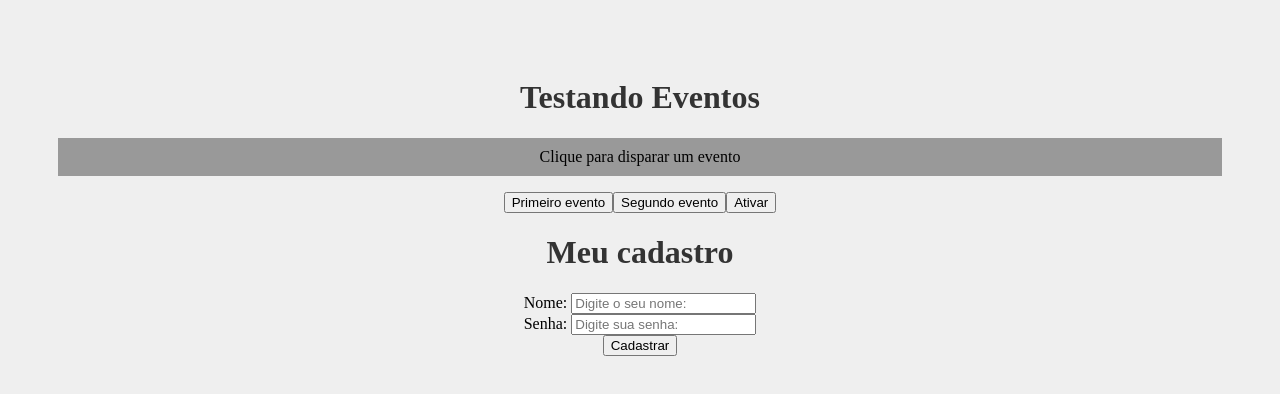
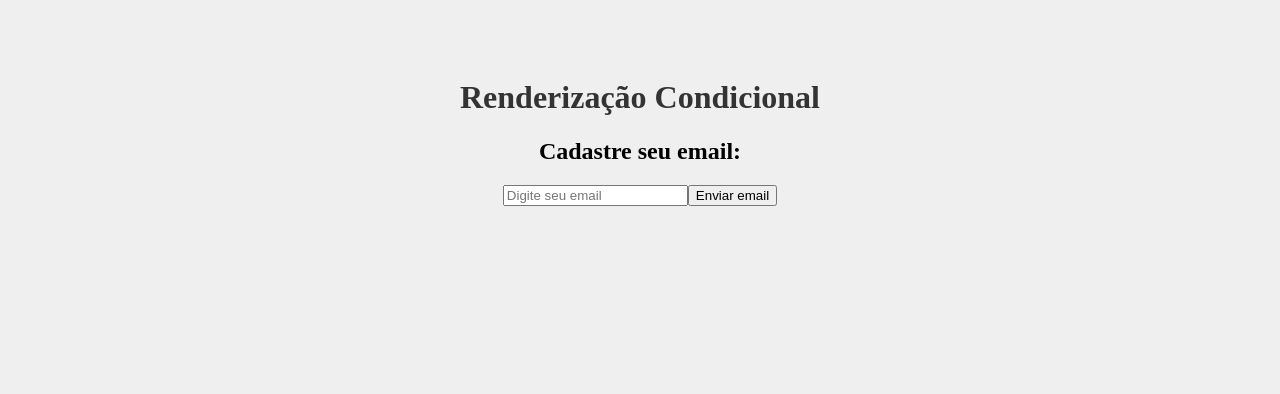
Before and after one commit to ruann-fernandess/Curso_React, a React (Create React App) app: page / in a window 1280 px wide. Shown: the top 394 px of the page. Built offline with nearby package versions, Linux system fonts and the light colour scheme.

Commit message:
Aula 12 - Renderização condicional (IF)

```diff
--- a/src/App.js
+++ b/src/App.js
@@ -1,7 +1,6 @@
 import logo from './logo.svg';
 import './App.css';
-import Evento from './components/Evento'
-import Form from './components/Form'
+import Condicional from './components/Condicional';
 
 function App() {
   const name = "Ruan"
@@ -9,9 +8,8 @@
 
   return (
     <div className="App">
-      <h1>Testando Eventos</h1>
-      <Evento />
-      <Form/>
+      <h1>Renderização Condicional</h1>
+      <Condicional/>
     </div>
   );
 }
--- /dev/null
+++ b/src/components/Condicional.jsx
@@ -0,0 +1,38 @@
+import { useState } from "react"
+
+function Condicional (){
+
+    const [email,setEmail] = useState("")
+    const [userEmail, setUserEmail] = useState ()
+
+
+    function enviarEmail(e){
+        e.preventDefault()
+        setUserEmail(email)
+        console.log(userEmail)
+    }
+
+    function limparEmail(){
+        setUserEmail('')
+    }
+
+    return(
+        <div>
+            <h2>Cadastre seu email:</h2>
+            <form>
+                <input type="email" placeholder="Digite seu email" onChange={(e) => setEmail (e.target.value)}/>
+                <button type="submit" onClick={enviarEmail}>Enviar email</button>
+
+                {/*Condicional (IF) */}
+                {userEmail && (
+                    <div>
+                        <p>O email do usuário é: {userEmail}</p>
+                        <button onClick={limparEmail}>Limpar email</button>
+                    </div>
+                )}
+            </form>
+        </div>
+    )
+}
+
+export default Condicional
```
